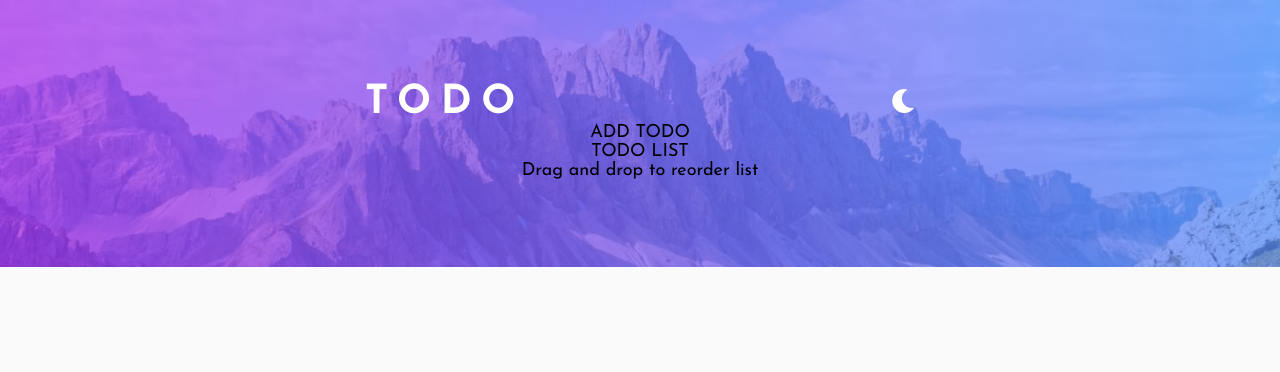
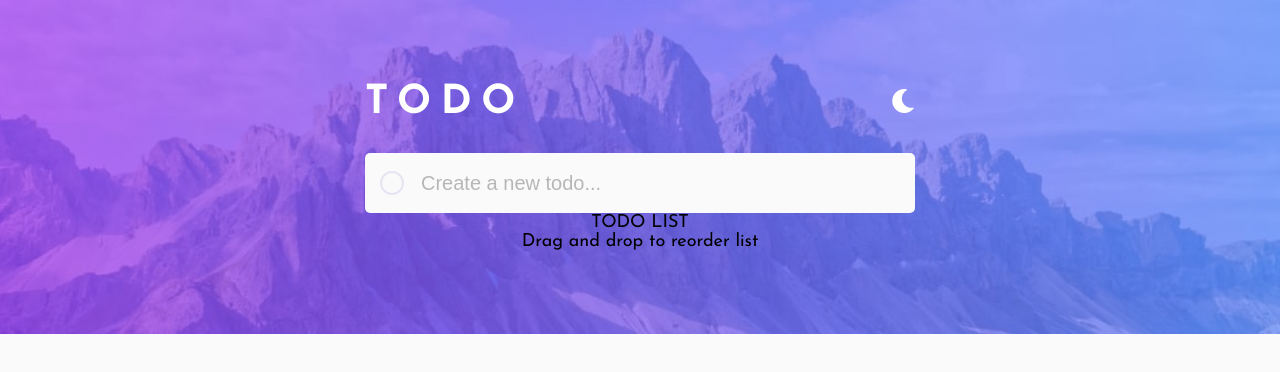
Before and after one commit to Dhadhazi/vanilla-js-todo, a plain HTML site: page index.html in a window 1280 px wide. Drawn offline with Linux system fonts and the light colour scheme.

Commit message:
Add todo design

```diff
--- a/index.css
+++ b/index.css
@@ -1,8 +1,12 @@
 @import url('https://fonts.googleapis.com/css2?family=Josefin+Sans:wght@400;700&display=swap');
 
 :root {
+  --item-bg: hsl(0, 0%, 98%);
+  --item-color: hsl(235, 19%, 35%);
   --background: hsl(0, 0%, 98%);
   --background-image: url("./images/bg-desktop-light.jpg");
+  --circle-border: hsl(236, 33%, 92%);
+  --circle-border-active: hsl(236, 9%, 61%);
 }
 
 [data-theme="dark"] {
@@ -48,3 +52,44 @@ body {
   color: white;
   cursor: pointer;
 }
+
+.additem {
+  width: 100%;
+  background-color: var(--item-bg);
+  margin-top: 30px;
+  height: 60px;
+  display: flex;
+  justify-content: baseline;
+  align-items: center;
+  border-radius: 5px;
+}
+
+.additem__input{
+  height: 36px;
+  font-size: 20px;
+  color: var(--item-color);
+  background-color: transparent;
+  border: none;
+  opacity: 0.5;
+}
+
+.additem__input:focus,
+.additem__input:active {
+  border: none;
+  outline: none;
+}
+
+.circle {
+  height: 20px;
+  width: 20px;
+  background-color: transparent;
+  border-radius: 50%;
+  border: 2px solid var(--circle-border);
+  display: inline-block;
+  margin: 0px 15px;
+  cursor: pointer;
+}
+
+.circle:hover {
+  border: 2px solid var(--circle-border-active);
+}
--- a/index.html
+++ b/index.html
@@ -17,7 +17,14 @@
         <div class="header__title">TODO</div>
         <div class="header__switcher"><i class="fas fa-moon fa-lg"></i></div>
       </div>
-      <div>ADD TODO</div>
+      <div class="additem">
+        <span class="circle"></span>
+        <input
+          type="text"
+          class="additem__input"
+          placeholder="Create a new todo..."
+        />
+      </div>
       <div>TODO LIST</div>
       <div>Drag and drop to reorder list</div>
     </div>
```
